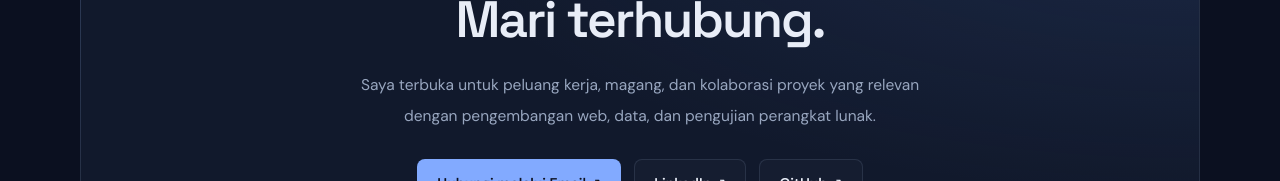
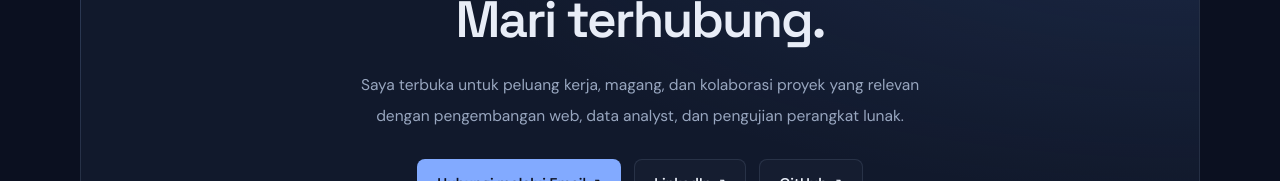
Before and after one commit to MuhammadFadhil04/MuhammadFadhil04.github.io, a React (Vite) app: page / in a window 1280 px wide. Shown: the part 4230-4411 px from the top of the page. Built offline with nearby package versions, Linux system fonts and the light colour scheme.

Commit message:
Update portofolio content

```diff
--- a/src/App.jsx
+++ b/src/App.jsx
@@ -493,7 +493,7 @@ function App() {
 
           <p className="contact-description">
             Saya terbuka untuk peluang kerja, magang, dan kolaborasi
-            proyek yang relevan dengan pengembangan web, data, dan
+            proyek yang relevan dengan pengembangan web, data analyst, dan
             pengujian perangkat lunak.
           </p>
 
```
